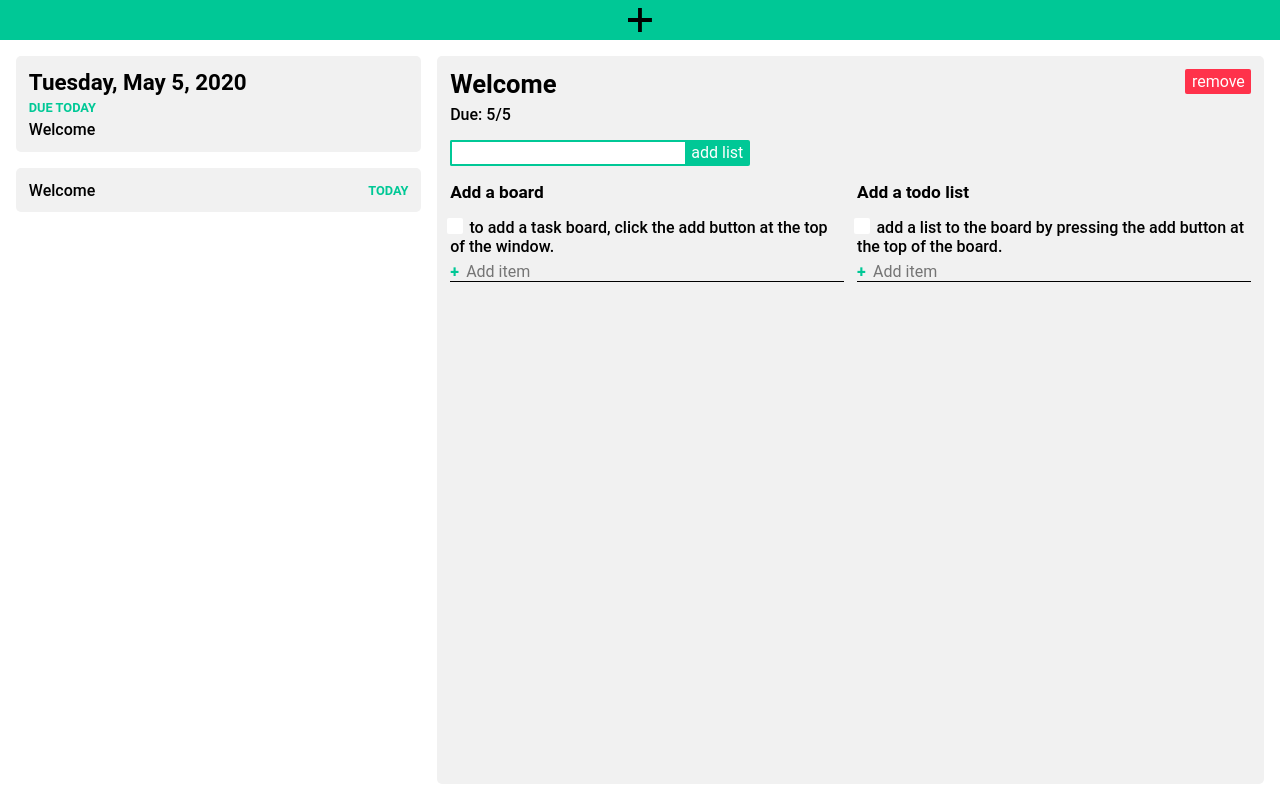
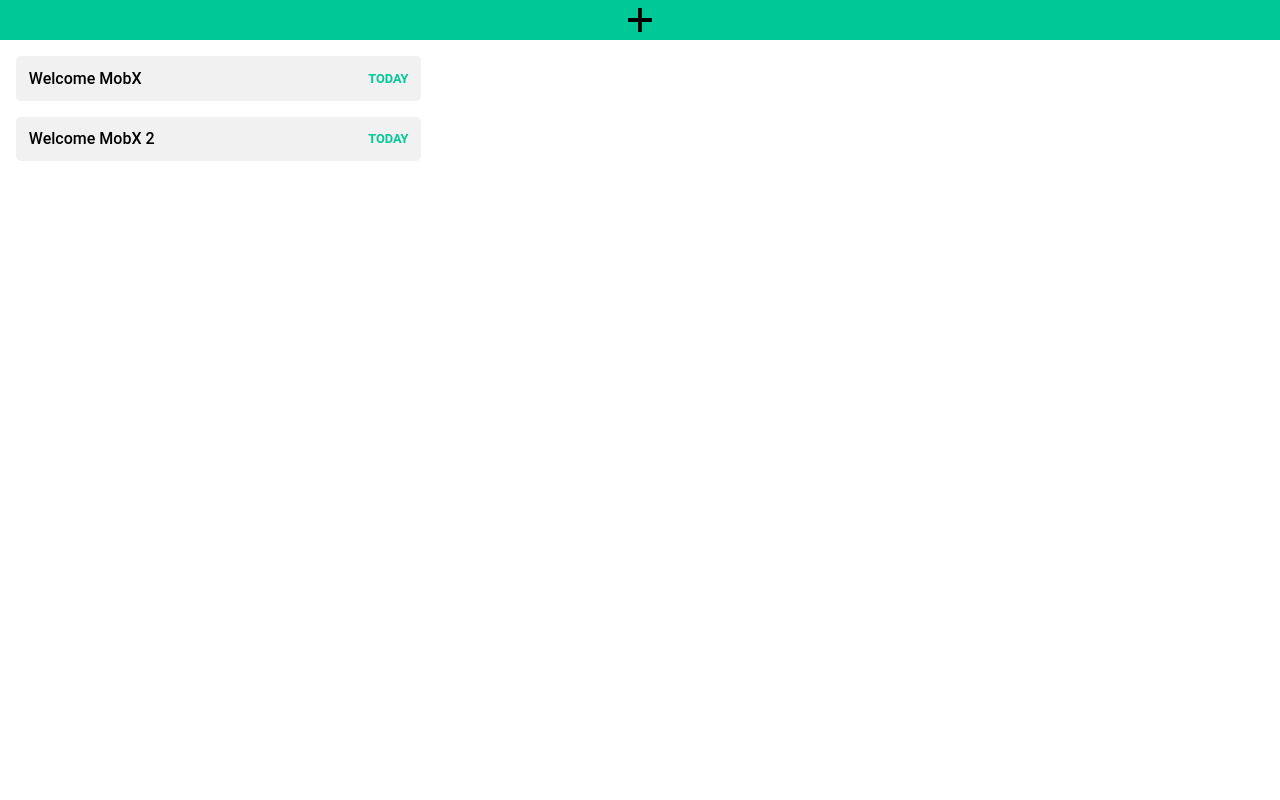
Before and after one commit to ColtonZP/demo.kemplet.com, a React (Create React App) app: page / in a window 1280 px wide. Built offline with nearby package versions, Linux system fonts and the light colour scheme.

Commit message:
moved to statless

```diff
--- a/src/components/App.js
+++ b/src/components/App.js
@@ -1,106 +1,37 @@
 import React, { Component } from "react";
 import { quickId } from "quickids";
-import { Provider } from "mobx-react";
-import { dateToday } from "../functions/kemplet-date";
+import { inject, observer } from "mobx-react";
+import PropTypes from "prop-types";
 
-import TodoStore from "../stores/TodoStore";
 import Menu from "./Menu";
 import Today from "./Today";
 import TaskDetail from "./TaskDetail";
 
-export default class App extends Component {
-  constructor() {
-    super();
-    this.state = {
-      tasks: [
-        {
-          title: "Welcome",
-          due: dateToday(0),
-          id: "welcome",
-          complete: false,
-          todoLists: [
-            {
-              title: "Add a board",
-              id: "welcome-List-1",
-              completed: false,
-              todos: [
-                {
-                  todo:
-                    "to add a task board, click the add button at the top of the window.",
-                  completed: false,
-                },
-              ],
-            },
-            {
-              title: "Add a todo list",
-              id: "welcome-List-2",
-              completed: false,
-              todos: [
-                {
-                  todo:
-                    "add a list to the board by pressing the add button at the top of the board.",
-                  completed: false,
-                },
-              ],
-            },
-          ],
-        },
-      ],
-      dueToday: [],
-      openTask: {},
-    };
-  }
-
-  changeTaskId = (id) => {
-    this.setState({ viewTaskId: id });
-  };
-
-  addTask = (task) => {
-    const { tasks } = this.state;
-    task.id = quickId();
-    this.setState({
-      tasks: [...tasks, task],
-      openTask: task,
-    });
-  };
-
-  openTask = (task) => {
-    this.setState({
-      openTask: task,
-    });
-  };
-
-  removeTask = (id) => {
-    this.setState({
-      tasks: this.state.tasks.filter((task) => task.id !== id),
-      openTask: {},
-    });
-  };
-
-  componentDidMount() {
-    this.state.tasks[0] && this.openTask(this.state.tasks[0]);
-  }
-
-  render() {
-    const { tasks, openTask } = this.state;
-    let today = new Date();
+const App = inject("TodoStore")(
+  observer((props) => {
+    const today = new Date();
     today.setHours(0, 0, 0, 0);
+    const { TodoStore } = props;
+    const tasks = TodoStore.tasks;
+    // TodoStore.changeOpenTask("welcome");
     return (
-      <Provider TodoStore={TodoStore}>
       <div className="App">
-          <Menu addTask={this.addTask} />
+        <Menu />
         <div className="content">
           <div className="tasks">
             <div className="taskContent">
               <div className="taskList">
-                  <Today tasks={tasks} />
+                {/* <Today tasks={tasks} /> */}
+                {/* {TodoStore.tasks.map((todo) => (
+                  <div className="card">{todo}</div>
+                ))} */}
                 {tasks.map((task) => (
                   <div
                     key={task.id}
                     className="card boardBtn"
                     type="button"
                     onClick={() => {
-                        this.openTask(task);
+                      TodoStore.changeOpenTask(task.id);
                     }}
                   >
                     <div>{task.title}</div>
@@ -113,15 +44,18 @@ export default class App extends Component {
                   </div>
                 ))}
               </div>
-                {openTask.title && (
-                  <TaskDetail task={openTask} removeTask={this.removeTask} />
-                )}
+              {TodoStore.openTask.id && <TaskDetail />}
             </div>
           </div>
           {/* <Calendar /> */}
         </div>
       </div>
-      </Provider>
     );
-  }
-}
+  })
+);
+
+App.propTypes = {
+  TodoStore: PropTypes.func,
+};
+
+export default App;
--- a/src/components/TaskDetail.js
+++ b/src/components/TaskDetail.js
@@ -1,74 +1,46 @@
 import React, { Component } from "react";
 import PropTypes from "prop-types";
+import { inject, observer } from "mobx-react";
 
 import TodoList from "./TodoList";
-import Progress from "./Progress";
-import Options from "./Options";
+// import Progress from "./Progress";
+// import Options from "./Options";
 
-class TaskDetail extends Component {
-  constructor(props) {
-    super(props);
-    this.state = {
-      title: "",
-    };
-  }
-
-  updateInput = (e) => {
-    this.setState({
-      title: e.target.value,
-    });
-  };
-
-  handleSubmit = (e) => {
-    e.preventDefault();
-    let adding = {
-      title: this.state.title,
-      todos: [],
-    };
-    this.props.task.todoLists.push(adding);
-    this.setState({
-      title: "",
-    });
-  };
-
-  render() {
-    const { task, removeTask } = this.props;
-
+const TaskDetail = inject("TodoStore")(
+  observer((props) => {
+    const task = props.TodoStore.openTask;
+    const removeTask = () => props.TodoStore.removeTask(task.id);
     return (
       <div className="taskDetailContainer card">
         {/* <Progress list={task.todoLists} /> */}
         <div className="taskDetails">
           {/* <Options id={task.id} removeTask={removeTask} /> */}
-          <h1 onClick={this.titleInput}>{task.title}</h1>
+          <h1>{task.title}</h1>
           <input
             type="button"
             value="remove"
             className="remove"
-            onClick={() => removeTask(task.id)}
+            onClick={removeTask}
           />
           <span>{`Due: ${task.due.slice(0, -5)}`}</span>
-          <form onSubmit={this.handleSubmit}>
-            <input
-              type="text"
-              value={this.state.title}
-              onChange={this.updateInput}
-              className="listText"
-            />
+          <form>
+            {/* onSubmit, add tasks */}
+            <input type="text" className="listText" />
             <input type="submit" value="add list" />
           </form>
           <div className="todoLists">
             {task.todoLists.map((list) => (
-              <TodoList list={list} key={list.title} />
+              <TodoList list={list} key={list.id} />
             ))}
           </div>
         </div>
       </div>
     );
-  }
-}
+  })
+);
 
 TaskDetail.propTypes = {
-  task: PropTypes.object,
+  TodoStore: PropTypes.func,
 };
 
 export default TaskDetail;
```
Lines whose indentation alone changed are shown as unchanged.
